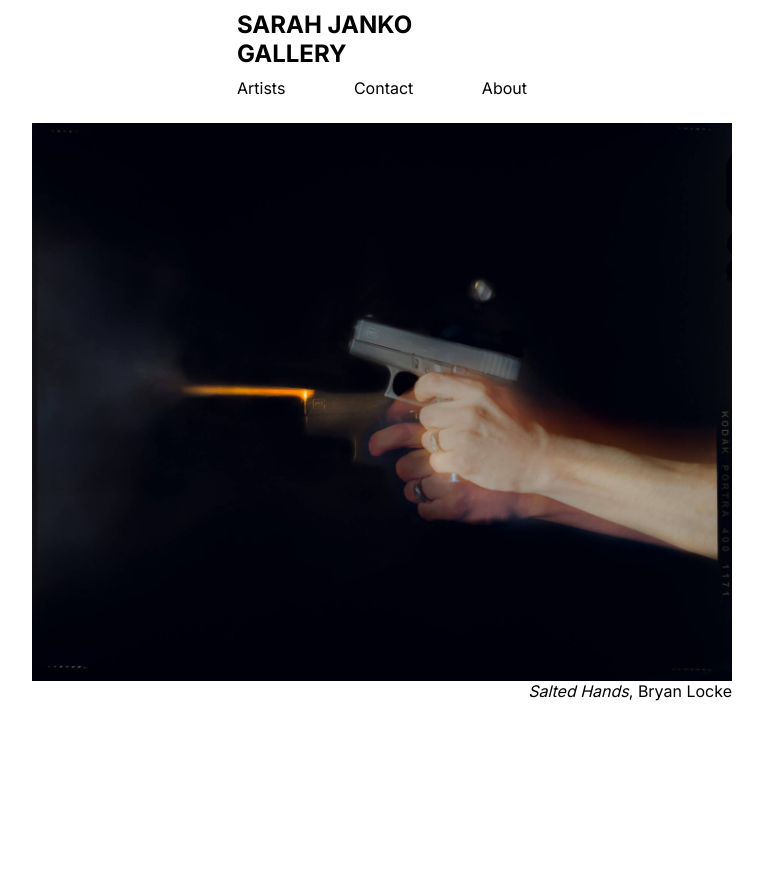
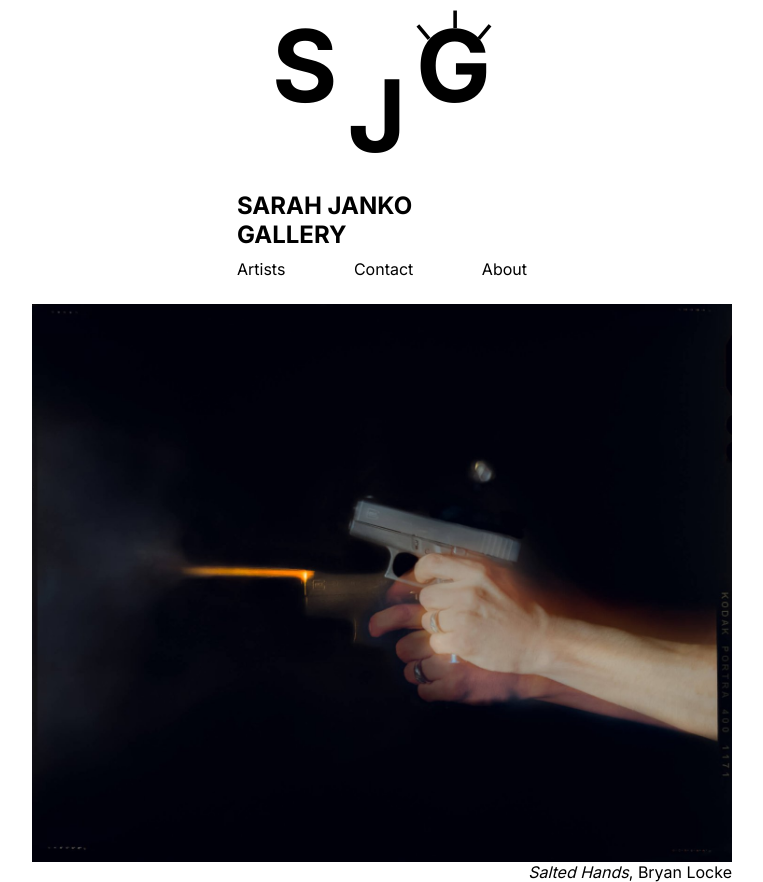
Before and after one commit to nwcassiani/sjgallery, a Next.js app in the folder sjgallery/: page / in a window 1280 px wide. Shown: the whole page, without its empty margins (258-1021 px from the left). Before the commit the page ends 800 px from the top, so only its background shows below. Built offline with nearby package versions, Linux system fonts and the light colour scheme.

Commit message:
basic logo rendered

```diff
--- /dev/null
+++ b/sjgallery/src/app/components/Logo.tsx
@@ -0,0 +1,39 @@
+
+const Logo = () => {
+  return (
+    <div className="logo">
+      <div className="logo-letter">
+        <h1>S</h1>
+      </div>
+      <div className="logo-letter" style={{ paddingTop: '50px'}}>
+        <h1>J</h1>
+      </div>
+      <div className="logo-letter">
+        <h1>G</h1>
+      </div>
+      <div style={{
+        position: 'relative',
+        right: '27px',
+        transform: 'rotate(-40deg)'
+        }}>
+        <h2>I</h2>
+      </div>
+      <div style={{
+        position: 'relative',
+        right: '51px',
+        paddingTop: '5px'
+        }}>
+        <h2>I</h2>
+      </div>
+      <div style={{
+        position: 'relative',
+        right: '78px',
+        transform: 'rotate(40deg)'
+        }}>
+        <h2>I</h2>
+      </div>
+    </div>
+  );
+};
+
+export default Logo;
--- a/sjgallery/src/app/globals.css
+++ b/sjgallery/src/app/globals.css
@@ -103,6 +103,22 @@
   margin: 0 auto;
 }
 
+.logo {
+  display: flex;
+  width: 100px;
+  margin: 0 auto;
+  position: relative;
+  right: 65px;
+}
+
+.logo-letter {
+  margin: 5px;
+}
+
+.logo-letter h1 {
+  font-size: 100px;
+}
+
 /* html,
 body {
   max-width: 100vw;
--- a/sjgallery/src/app/layout.tsx
+++ b/sjgallery/src/app/layout.tsx
@@ -2,6 +2,7 @@ import type { Metadata } from "next";
 import { Inter } from "next/font/google";
 import "./globals.css";
 import Navbar from "./components/Navbar";
+import Logo from "./components/Logo";
 
 const inter = Inter({ subsets: ["latin"] });
 
@@ -18,6 +19,7 @@ export default function RootLayout({
   return (
     <html lang="en">
       <body className={inter.className}>
+        <Logo />
         <Navbar />
         {children}
       </body>
```
